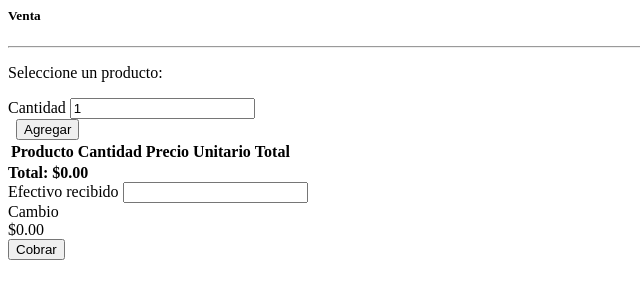
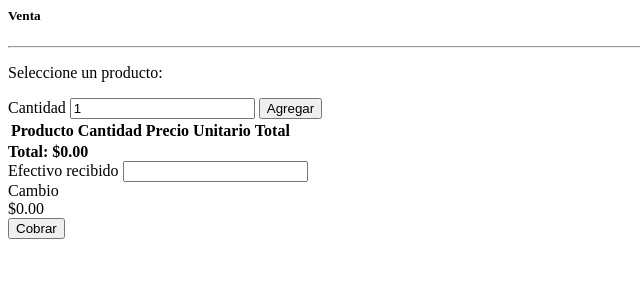
Before and after one commit to Varvus/Vexapos, a PHP site: page /php/venta.php in a window 1280 px wide. Shown: the top 300 px of the page, without its empty margins (0-640 px from the left). Run offline with PHP 8.4, Linux system fonts and the light colour scheme; data that the repository does not hold is empty; a stand-in replaces the project's code that opens the database connection.

Commit message:
Agregado carrito del lado derecho

```diff
--- a/php/venta.php
+++ b/php/venta.php
@@ -55,16 +55,9 @@ while ($row = $result->fetch_assoc()) {
     </div>
     <div class="col-4">
         <div id="cantidad-container" class="row g-2 align-items-end d-none my-2">
-            <div class="col-md-4">
             <label>Cantidad</label>
             <input type="number" id="cantidad" class="form-control" min="1" value="1">
-            </div>
-            <div class="col-md-2">
-                <label>&nbsp;</label>
             <button class="btn btn-primary w-100" id="btn-agregar">Agregar</button>
-            </div>
-        </div>
-    </div>
         </div>
 
         <div id="tabla-pedido" class="table-responsive d-none">
@@ -96,6 +89,8 @@ while ($row = $result->fetch_assoc()) {
                 </div>
                 <div class="col-md-4">
                     <button class="btn btn-success w-100" id="btn-cobrar">Cobrar</button>
+                </div>
+            </div>
         </div>
     </div>
 </div>
```
Lines whose indentation alone changed are shown as unchanged.
